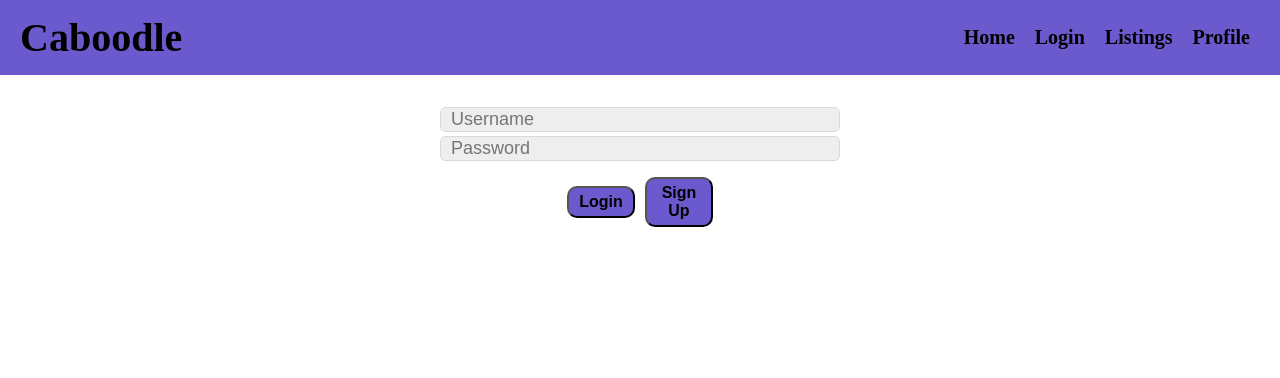
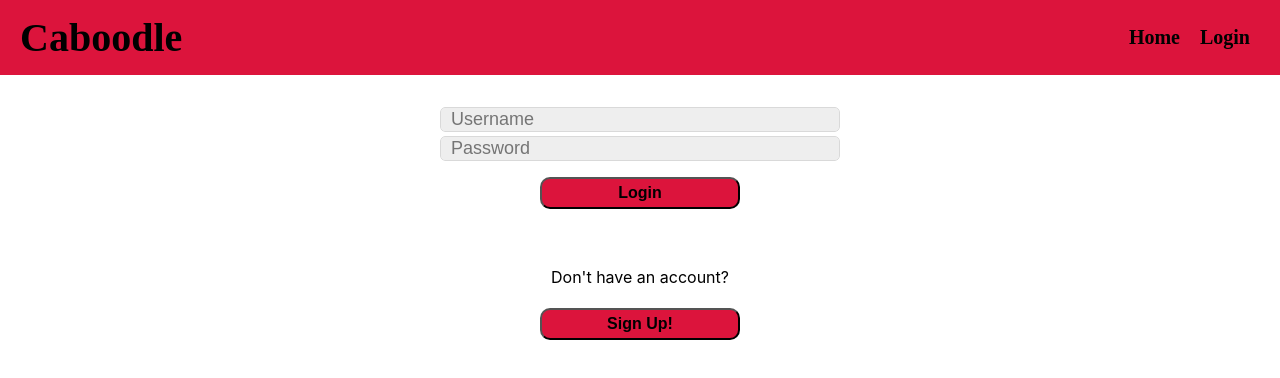
Before and after one commit to mguadagni/caboodle_react, a React (Create React App) app: page /login in a window 1280 px wide. Shown: the top 378 px of the page. Built offline with nearby package versions, Linux system fonts and the light colour scheme.

Commit message:
Built out user auth

```diff
--- a/src/App.js
+++ b/src/App.js
@@ -1,11 +1,14 @@
 import './App.css';
 import AppRouter from './components/Routers/AppRouter';
 import {BrowserRouter} from "react-router-dom";
+import {AuthProvider} from './components/Providers/AuthProvider';
 
 function App() {
   return (
     <BrowserRouter>
-      <AppRouter />
+      <AuthProvider>
+        <AppRouter />
+      </AuthProvider>
     </BrowserRouter>
   );
 }
--- a/src/components/Auth/Login.js
+++ b/src/components/Auth/Login.js
@@ -1,6 +1,8 @@
 import axios from 'axios';
-import React, {useState} from 'react';
+import React, {useState, useContext} from 'react';
+import {useNavigate} from 'react-router-dom';
 import Container from '../common/Container';
+import { AuthContext } from '../Providers/AuthProvider';
 import LoginForm from './LoginForm';
 
 const Login = () => {
@@ -8,6 +10,9 @@ const Login = () => {
         id:"",
         password:"",
     })
+
+    const [auth, setAuth] = useContext(AuthContext)
+    const navigate = useNavigate();
 
     const updateForm = (field, value) => {
         setQuery({
@@ -21,7 +26,8 @@ const Login = () => {
 
         try {
             const res = await axios.get(`http://localhost:8080/api/auth/users/${query.id}`)
-            alert(`Welcome back ${res.data.username}!`)
+            setAuth({id: res.data.id, name: res.data.username})
+            navigate('/');
         } catch (error) {
             console.error(error.response ? error.response.data : error.message)
         }
--- a/src/components/Auth/LoginForm.js
+++ b/src/components/Auth/LoginForm.js
@@ -35,10 +35,9 @@ const LoginForm = (props) => {
                     type="password"
                     />
                 </InLineInputContainer>
-                <div>
                 <Button style={{marginTop: '1em'}}>Login</Button>
-                <Button style={{marginTop: '1em'}}>Sign Up</Button>
-                </div>
+                <p style={{marginTop: '3em'}}>Don't have an account?</p>
+                <Button>Sign Up!</Button>
             </Form>
         </Container>
     )
--- a/src/components/Home/Home.js
+++ b/src/components/Home/Home.js
@@ -2,11 +2,12 @@ import React from 'react';
 import Container from '../common/Container';
 import Splash from '../common/Splash';
 import products from '../../assets/products.jpg';
+import shopfront from '../../assets/shopfront.jpg';
 
 const Home = () => {
     return (
         <Container>
-            <Splash image={products} style={{color:"#6A5ACD"}}>
+            <Splash image={shopfront} style={{color:"#DC143C"}}>
                 <h1 style={{textShadow: "1px 0 0 white, 0 -1px 0 white, 0 1px 0 white, -1px 0 0 white"}}>
                     Welcome to Caboodle!
                 </h1>
--- a/src/components/NavBar/NavBar.js
+++ b/src/components/NavBar/NavBar.js
@@ -1,12 +1,15 @@
-import React, { Fragment} from 'react';
+import React, { Fragment, useContext} from 'react';
 import NavButton from '../NavBar/NavButton';
+import { AuthContext } from '../Providers/AuthProvider';
 
 const Navbar = (props) => {
+
+  const [auth] = useContext(AuthContext);
 
   return (
     <Fragment>
       <div style={{
-        backgroundColor: "#6A5ACD",
+        backgroundColor: "#DC143C",
         position: 'fixed',
         width: '100%',
         zIndex: 9999,
@@ -30,10 +33,21 @@ const Navbar = (props) => {
           userSelect: "none",
           alignItems: 'center',
         }}>
+          {auth.id ? (
+            <p style={{
+              fontFamily: "cursive",
+              fontSize: '0.9em'
+            }}>{auth.name}</p>
+          ) : null}
             <NavButton to="/" label="Home" />
-            <NavButton to="/login" label="Login" />
-            <NavButton to="/listings" label="Listings" />
-            <NavButton to="/profile" label="Profile" />
+            {auth.id ? (
+              <Fragment>
+                <NavButton to="/listings" label="Listings" />
+                <NavButton to="/profile" label="Profile" />
+              </Fragment>
+            ) : (
+              <NavButton to="/login" label="Login" />
+            )}
 
         </div>
         </div>
--- /dev/null
+++ b/src/components/Providers/AuthProvider.js
@@ -0,0 +1,16 @@
+import React, {useState} from 'react';
+
+const AuthContext = React.createContext([{}, () => {}])
+
+const AuthProvider = (props) => {
+
+    const [auth, setAuth] = useState({id: null, name: ""});
+
+    return (
+        <AuthContext.Provider value={[auth, setAuth]}>
+            {props.children}
+        </AuthContext.Provider>
+    )
+}
+
+export {AuthContext, AuthProvider};
--- a/src/components/common/Button.js
+++ b/src/components/common/Button.js
@@ -22,7 +22,7 @@ const Button = (props) => {
 const styles = {
   button: {
     alignSelf: 'center',
-    backgroundColor: '#6A5ACD',
+    backgroundColor: '#DC143C',
     marginLeft: 5,
     marginRight: 5,
     marginBottom: 10,
```
